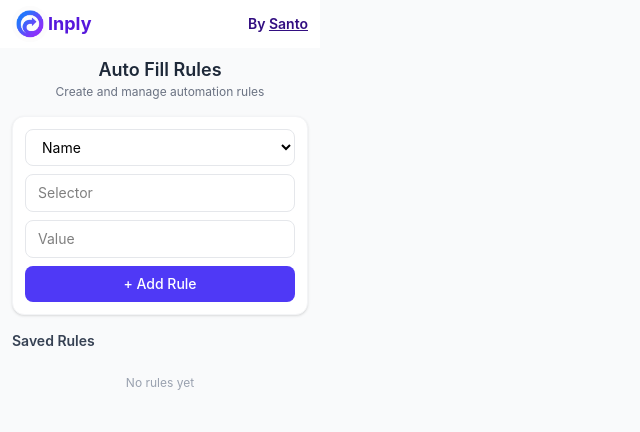
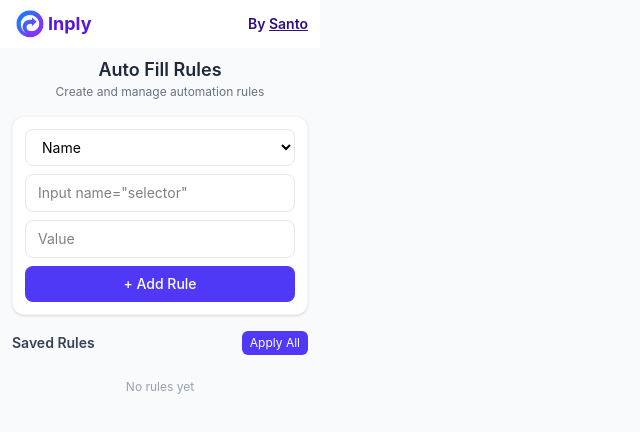
Before and after one commit to santokhan/inply-browser-extension, a React (Vite) app: page / in a window 1280 px wide. Shown: the top 432 px of the page, without its empty margins (0-640 px from the left). Built offline with nearby package versions, Linux system fonts and the light colour scheme.

Commit message:
Add apply all button as well

```diff
--- a/src/components/ui/rule/Form.jsx
+++ b/src/components/ui/rule/Form.jsx
@@ -56,6 +56,12 @@ export default function RuleForm() {
         resetForm();
     };
 
+    const placeholderMap = {
+        name: 'Input name="selector"',
+        id: 'Input id="selector"',
+        class: 'Input class="selector"',
+    };
+
     return (
         <div className="w-80 px-3 py-2 space-y-4">
 
@@ -85,7 +91,7 @@ export default function RuleForm() {
                 <input
                     value={selector}
                     onChange={(e) => setSelector(e.target.value)}
-                    placeholder="Selector"
+                    placeholder={placeholderMap[type] || "selector"}
                     className="w-full px-3 py-2 text-sm rounded-lg border border-gray-200"
                 />
 
--- a/src/components/ui/rule/Saved.jsx
+++ b/src/components/ui/rule/Saved.jsx
@@ -81,11 +81,28 @@ export default function SavedRules() {
         });
     }
 
+    async function onApplyAll(rules) {
+        for (const rule of rules) {
+            await new Promise((resolve) => {
+                applyRule(rule);
+                setTimeout(resolve, 50); // small delay
+            });
+        }
+    }
+
     return (
         <div className="space-y-2 px-3 py-2">
-            <h2 className="text-sm font-semibold text-gray-700">
-                Saved Rules
-            </h2>
+            <div className="flex items-center justify-between gap-4">
+                <h2 className="text-sm font-semibold text-gray-700">
+                    Saved Rules
+                </h2>
+                <button
+                    onClick={() => onApplyAll(rules)}
+                    className="text-xs px-2 py-1 rounded-md bg-indigo-600 text-white hover:bg-indigo-700"
+                >
+                    Apply All
+                </button>
+            </div>
 
             {rules.length === 0 && (
                 <div className="text-xs text-gray-400 text-center py-4">
```
